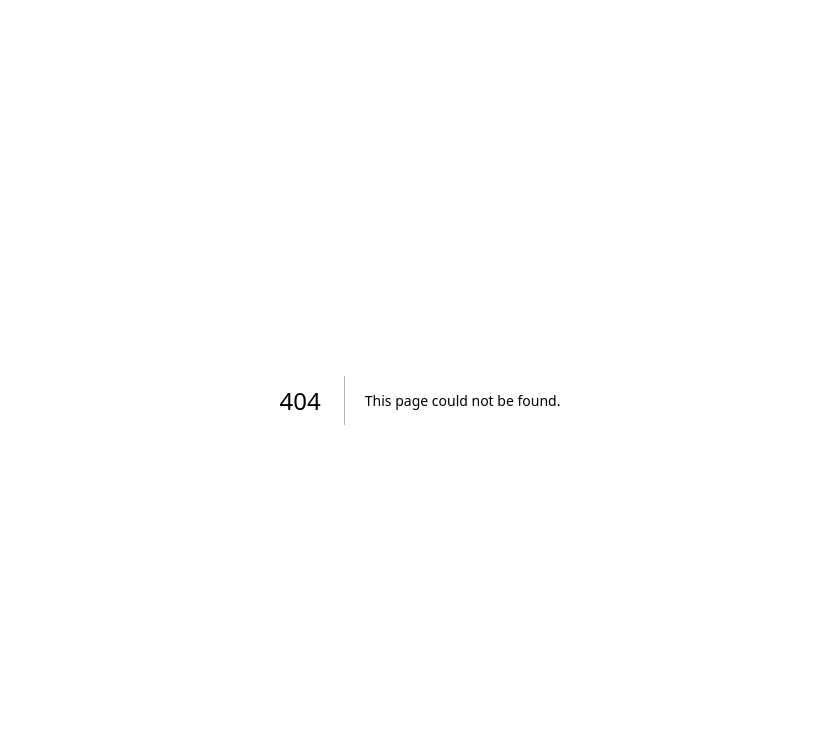
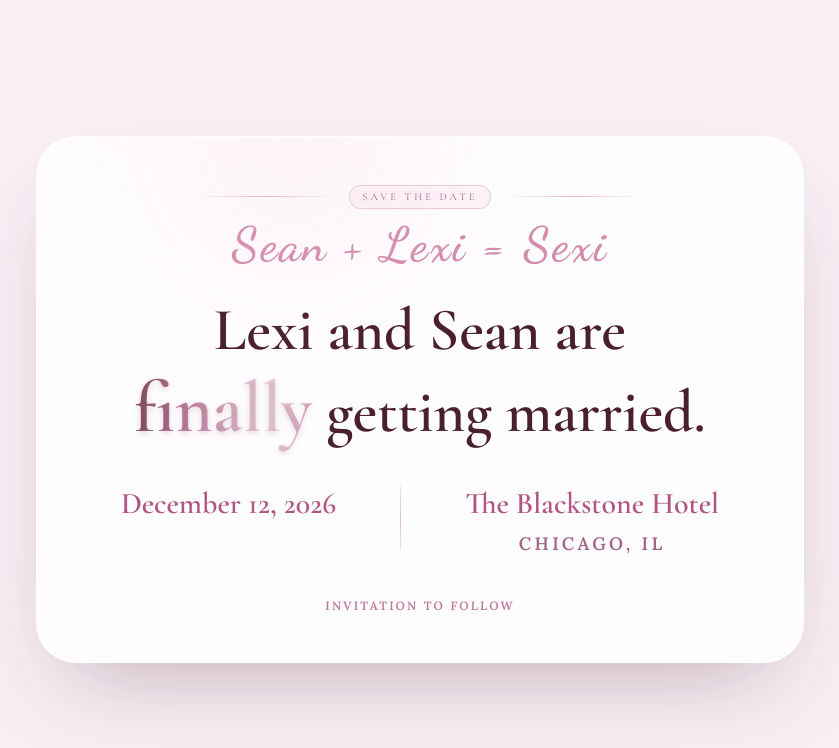
Before and after one commit to seangransee/wedding, a Next.js app: page /savethedate in a window 1280 px wide. Before the commit this address had no page. Shown: the top 748 px of the page, without its empty margins (220-1059 px from the left). Built offline with nearby package versions, Linux system fonts and the light colour scheme.

Commit message:
Enhance typography and add 'Save The Date' page for wedding event.

```diff
--- a/src/app/globals.css
+++ b/src/app/globals.css
@@ -12,6 +12,7 @@
   --color-foreground: var(--foreground);
   --font-sans: var(--font-geist-sans);
   --font-mono: var(--font-geist-mono);
+  --font-support: var(--font-support-serif);
 }
 
 @media (prefers-color-scheme: dark) {
@@ -24,7 +25,13 @@
 body {
   background: radial-gradient(circle at top left, #ffeaf4 0%, #fff6fa 40%, #fffafd 100%);
   color: var(--foreground);
-  font-family: Arial, Helvetica, sans-serif;
+  font-family: var(--font-geist-sans), var(--font-support-serif), "Cormorant Garamond", "Libre Baskerville", Georgia, serif;
+}
+
+.font-support-strong {
+  font-family: var(--font-support-serif), "Lora", "Libre Baskerville", Georgia, serif;
+  font-weight: 600;
+  letter-spacing: 0.18em;
 }
 
 .hero-card {
@@ -54,6 +61,19 @@ body {
   border-radius: 999px;
   background: rgba(249, 228, 238, 0.45);
   box-shadow: inset 0 0 0 1px rgba(255, 255, 255, 0.3);
+}
+
+.finally-shimmer {
+  display: inline-block;
+  background: linear-gradient(90deg, #7a4054, #c78aa7, #ead0de, #c78aa7, #7a4054);
+  background-size: 160% 100%;
+  color: transparent;
+  background-clip: text;
+  -webkit-background-clip: text;
+  animation: finallyGlow 6s ease-in-out infinite;
+  text-shadow: 0 0.15rem 0.25rem rgba(101, 48, 67, 0.12);
+  line-height: 1.12;
+  padding-bottom: 0.08em;
 }
 
 .art-deco-bg {
@@ -92,6 +112,22 @@ body {
   100% {
     opacity: 1;
     transform: translate3d(0, 0, 0) scale(1);
+  }
+}
+
+@keyframes finallyGlow {
+  0%,
+  100% {
+    background-position: 0% 50%;
+    filter: drop-shadow(0 0.2rem 0.3rem rgba(101, 48, 67, 0.1));
+  }
+  40% {
+    background-position: 70% 50%;
+    filter: drop-shadow(0 0.22rem 0.38rem rgba(101, 48, 67, 0.13));
+  }
+  70% {
+    background-position: 50% 50%;
+    filter: drop-shadow(0 0.12rem 0.22rem rgba(101, 48, 67, 0.08));
   }
 }
 
--- a/src/app/layout.tsx
+++ b/src/app/layout.tsx
@@ -1,14 +1,22 @@
 import type { Metadata } from "next";
-import { Geist, Geist_Mono, Dancing_Script } from "next/font/google";
+import { Cormorant_Garamond, Libre_Baskerville, Lora, Dancing_Script } from "next/font/google";
 import "./globals.css";
 
-const geistSans = Geist({
+const primarySerif = Cormorant_Garamond({
   variable: "--font-geist-sans",
+  weight: ["400", "600"],
   subsets: ["latin"],
 });
 
-const geistMono = Geist_Mono({
+const secondarySerif = Libre_Baskerville({
   variable: "--font-geist-mono",
+  weight: ["400", "700"],
+  subsets: ["latin"],
+});
+
+const supportSerif = Lora({
+  variable: "--font-support-serif",
+  weight: ["400", "500", "600"],
   subsets: ["latin"],
 });
 
@@ -35,7 +43,7 @@ export default function RootLayout({
         <link rel="shortcut icon" href="/favicon.ico" />
       </head>
       <body
-        className={`${geistSans.variable} ${geistMono.variable} ${dancingScript.variable} antialiased`}
+        className={`${primarySerif.variable} ${secondarySerif.variable} ${supportSerif.variable} ${dancingScript.variable} antialiased`}
       >
         {children}
       </body>
--- a/src/app/page.tsx
+++ b/src/app/page.tsx
@@ -1,6 +1,6 @@
 export default function Home() {
   return (
-    <main className="relative min-h-screen overflow-hidden bg-[#f9eef4] flex items-center justify-center py-8 px-6 text-[#4a1f2e] sm:py-12 md:py-16">
+    <main className="relative min-h-screen overflow-hidden bg-[#f9eef4] flex items-center justify-center py-12 px-6 text-[#4a1f2e] sm:py-16 md:py-20">
       <div
         className="art-deco-bg pointer-events-none absolute inset-0 -z-20"
         aria-hidden="true"
@@ -9,23 +9,10 @@ export default function Home() {
         className="art-deco-beams pointer-events-none absolute inset-0 -z-10"
         aria-hidden="true"
       />
-      <div className="relative w-full max-w-3xl">
-        <div
-          className="absolute inset-0 rounded-[40px] bg-white/30 blur-3xl"
-          aria-hidden="true"
-        />
-        <div className="hero-card relative overflow-hidden rounded-[40px] border border-white/70 bg-white/80 backdrop-blur-md shadow-2xl p-8 text-center sm:p-10 md:p-12">
-          <div
-            className="hero-halo absolute -top-32 left-1/2 h-64 w-64 -translate-x-1/2 rounded-full bg-[#f5c9dc]/20 blur-3xl"
-            aria-hidden="true"
-          />
-          <div className="deco-header mx-auto flex max-w-md items-center justify-center gap-3 text-[0.65rem] uppercase tracking-[0.55em] text-[#a26786]">
-            <span className="deco-line" aria-hidden="true" />
-            <span className="deco-badge">SAVE THE DATE</span>
-            <span className="deco-line" aria-hidden="true" />
-          </div>
-          <p
-            className="mt-3 text-3xl text-[#d48dad] sm:text-4xl md:text-5xl"
+      <div className="relative w-full max-w-2xl">
+        <div className="flex flex-col items-center justify-center px-10 py-16 text-center sm:px-12 sm:py-20">
+          <h1
+            className="text-6xl text-[#ff5c9f] sm:text-7xl md:text-8xl"
             style={{
               fontFamily: "var(--font-dancing-script)",
               fontWeight: 600,
@@ -33,43 +20,7 @@ export default function Home() {
             }}
           >
             Sean + Lexi = Sexi
-          </p>
-          <h1 className="mt-6 text-2xl font-semibold leading-tight sm:text-3xl md:text-4xl">
-            Lexi and Sean are{" "}
-            <span className="relative inline-flex items-center px-4 py-1 align-baseline">
-              <span
-                className="absolute inset-0 rounded-full bg-gradient-to-r from-[#f6c9dc] via-[#fbe3f1] to-[#f6c9dc] opacity-80"
-                aria-hidden="true"
-              />
-              <span
-                className="absolute inset-1 rounded-full border border-[#f2b5cd]/80"
-                aria-hidden="true"
-              />
-              <span className="relative z-10 italic font-semibold tracking-wide text-[#7d3b54]">
-                finally
-              </span>
-            </span>{" "}
-            getting married.
           </h1>
-          <div className="mt-8 flex flex-col gap-6 md:flex-row md:items-start md:justify-center md:gap-16">
-            <div>
-              <p className="text-xl font-semibold text-[#b15581] sm:text-2xl">
-                December 12, 2026
-              </p>
-            </div>
-            <div className="hidden md:block h-16 w-px bg-gradient-to-b from-[#f1b9ce]/40 via-[#d48dad]/60 to-[#f1b9ce]/40" />
-            <div>
-              <p className="text-xl font-semibold text-[#b15581] sm:text-2xl">
-                The Blackstone Hotel
-              </p>
-              <p className="mt-2 text-sm uppercase tracking-[0.25em] text-[#a26786]">
-                Chicago, IL
-              </p>
-            </div>
-          </div>
-          <div className="mt-8 text-xs uppercase tracking-[0.45em] text-[#c07a9c] sm:mt-10">
-            Invitation to follow
-          </div>
         </div>
       </div>
     </main>
--- /dev/null
+++ b/src/app/savethedate/page.tsx
@@ -0,0 +1,74 @@
+import type { Metadata } from "next";
+
+export const metadata: Metadata = {
+  title: "Save The Date! - Sexi Wedding",
+};
+
+export default function SaveTheDate() {
+  return (
+    <main className="relative min-h-screen overflow-hidden bg-[#f9eef4] flex items-center justify-center py-8 px-6 text-[#4a1f2e] sm:py-12 md:py-16">
+      <div
+        className="art-deco-bg pointer-events-none absolute inset-0 -z-20"
+        aria-hidden="true"
+      />
+      <div
+        className="art-deco-beams pointer-events-none absolute inset-0 -z-10"
+        aria-hidden="true"
+      />
+      <div className="relative w-full max-w-3xl">
+        <div
+          className="absolute inset-0 rounded-[40px] bg-white/30 blur-3xl"
+          aria-hidden="true"
+        />
+        <div className="hero-card relative overflow-hidden rounded-[40px] border border-white/70 bg-white/80 backdrop-blur-md shadow-2xl p-8 text-center sm:p-10 md:p-12">
+          <div
+            className="hero-halo absolute -top-32 left-1/2 h-64 w-64 -translate-x-1/2 rounded-full bg-[#f5c9dc]/20 blur-3xl"
+            aria-hidden="true"
+          />
+          <div className="deco-header mx-auto flex max-w-md items-center justify-center gap-3 text-[0.65rem] uppercase tracking-[0.55em] text-[#a26786]">
+            <span className="deco-line" aria-hidden="true" />
+            <span className="deco-badge">SAVE THE DATE</span>
+            <span className="deco-line" aria-hidden="true" />
+          </div>
+          <p
+            className="mt-3 text-3xl text-[#d48dad] sm:text-4xl md:text-5xl"
+            style={{
+              fontFamily: "var(--font-dancing-script)",
+              fontWeight: 600,
+              letterSpacing: "0.05em",
+            }}
+          >
+            Sean + Lexi = Sexi
+          </p>
+          <h1 className="mt-6 text-3xl font-semibold leading-tight sm:text-4xl md:text-5xl lg:text-6xl">
+            <span className="block">Lexi and Sean are</span>
+            <span className="finally-shimmer font-semibold text-4xl sm:text-5xl md:text-6xl lg:text-7xl">
+              finally
+            </span>{" "}
+            getting married.
+          </h1>
+          <div className="mt-8 flex flex-col gap-6 md:flex-row md:items-start md:justify-center md:gap-16">
+            <div>
+              <p className="text-2xl font-semibold text-[#b15581] sm:text-3xl">
+                December 12, 2026
+              </p>
+            </div>
+            <div className="md:hidden text-xs uppercase tracking-[0.4em] text-[#a26786]">at</div>
+            <div className="hidden md:block h-16 w-px bg-gradient-to-b from-[#f1b9ce]/40 via-[#d48dad]/60 to-[#f1b9ce]/40" />
+            <div>
+              <p className="text-2xl font-semibold text-[#b15581] sm:text-3xl">
+                The Blackstone Hotel
+              </p>
+              <p className="mt-2 text-base uppercase tracking-[0.25em] text-[#a26786] sm:text-lg font-support-strong">
+                Chicago, IL
+              </p>
+            </div>
+          </div>
+          <div className="mt-8 text-xs uppercase tracking-[0.45em] text-[#c07a9c] sm:mt-10 font-support-strong">
+            Invitation to follow
+          </div>
+        </div>
+      </div>
+    </main>
+  );
+}
```
